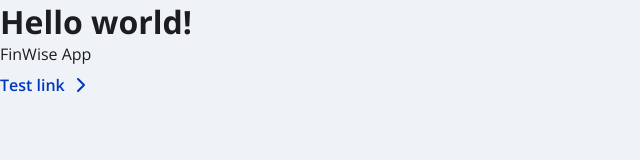
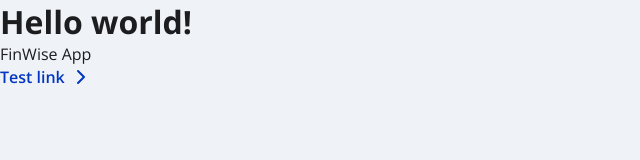
Before and after one commit to FinnieRyan/IP3-Banking-App-project, a React (Create React App) app in the folder frontend/: page / in a window 1280 px wide. Shown: the top 160 px of the page, without its empty margins (0-640 px from the left). Built offline with nearby package versions, Linux system fonts and the light colour scheme.

Commit message:
UI: updated link css

```diff
--- a/frontend/src/components/Link/Link.js
+++ b/frontend/src/components/Link/Link.js
@@ -3,7 +3,7 @@ import { FiExternalLink } from 'react-icons/fi';
 import { FiChevronRight, FiChevronLeft } from 'react-icons/fi';
 
 // STYLES
-import { LinkContainer, LinkTextIconContainer, LinkText } from './Link.style';
+import { LinkContainer, LinkText } from './Link.style';
 
 export const Link = ({ children, location, backLink, isExternal, inline }) => {
   return (
@@ -14,19 +14,19 @@ export const Link = ({ children, location, backLink, isExternal, inline }) => {
           <LinkText> {children}</LinkText>
         </LinkContainer>
       ) : (
-        <LinkContainer to={location} inline={inline}>
+        <>
           {backLink ? (
-            <LinkTextIconContainer>
+            <LinkContainer to={location} inline={inline}>
               {!inline && <FiChevronLeft style={{ fontSize: '24px' }} />}
               <LinkText>{children}</LinkText>
-            </LinkTextIconContainer>
+            </LinkContainer>
           ) : (
-            <LinkTextIconContainer>
+            <LinkContainer to={location} inline={inline}>
               <LinkText>{children}</LinkText>
               {!inline && <FiChevronRight style={{ fontSize: '24px' }} />}
-            </LinkTextIconContainer>
+            </LinkContainer>
           )}
-        </LinkContainer>
+        </>
       )}
     </>
   );
--- a/frontend/src/components/Link/Link.style.js
+++ b/frontend/src/components/Link/Link.style.js
@@ -4,8 +4,7 @@ import styled from 'styled-components';
 export const LinkContainer = styled(Link)`
   display: ${({ inline }) => (inline ? 'inline-flex' : 'flex')};
   align-items: center;
-  gap: 5px;
-  margin: 0.5rem 0;
+  gap: 4px;
   white-space: nowrap;
   width: fit-content;
 `;
@@ -14,8 +13,3 @@ export const LinkText = styled.span`
   font-size: 16px;
   font-weight: ${({ theme }) => theme.fonts.weights.bold};
 `;
-export const LinkTextIconContainer = styled.div`
-  display: flex;
-  align-items: center;
-  gap: 4px;
-`;
```
